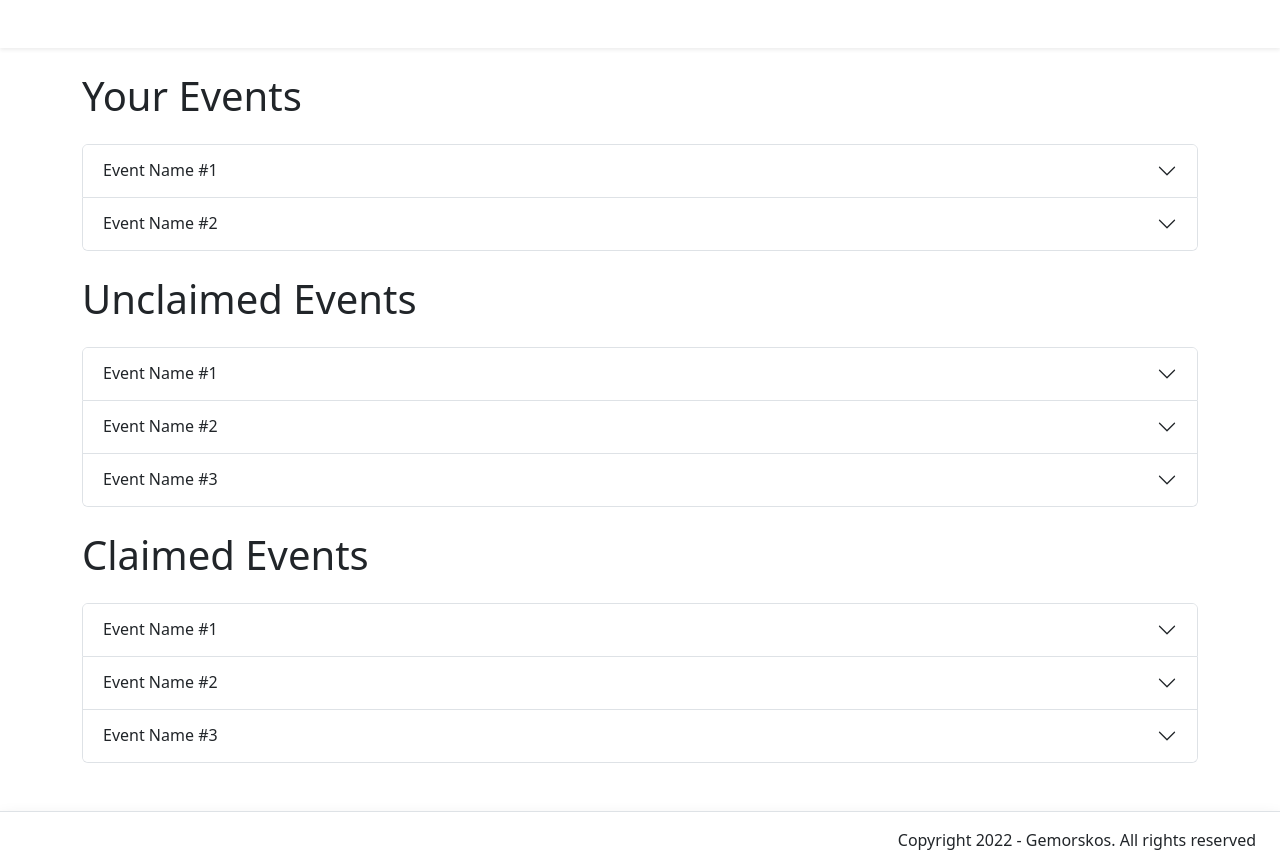
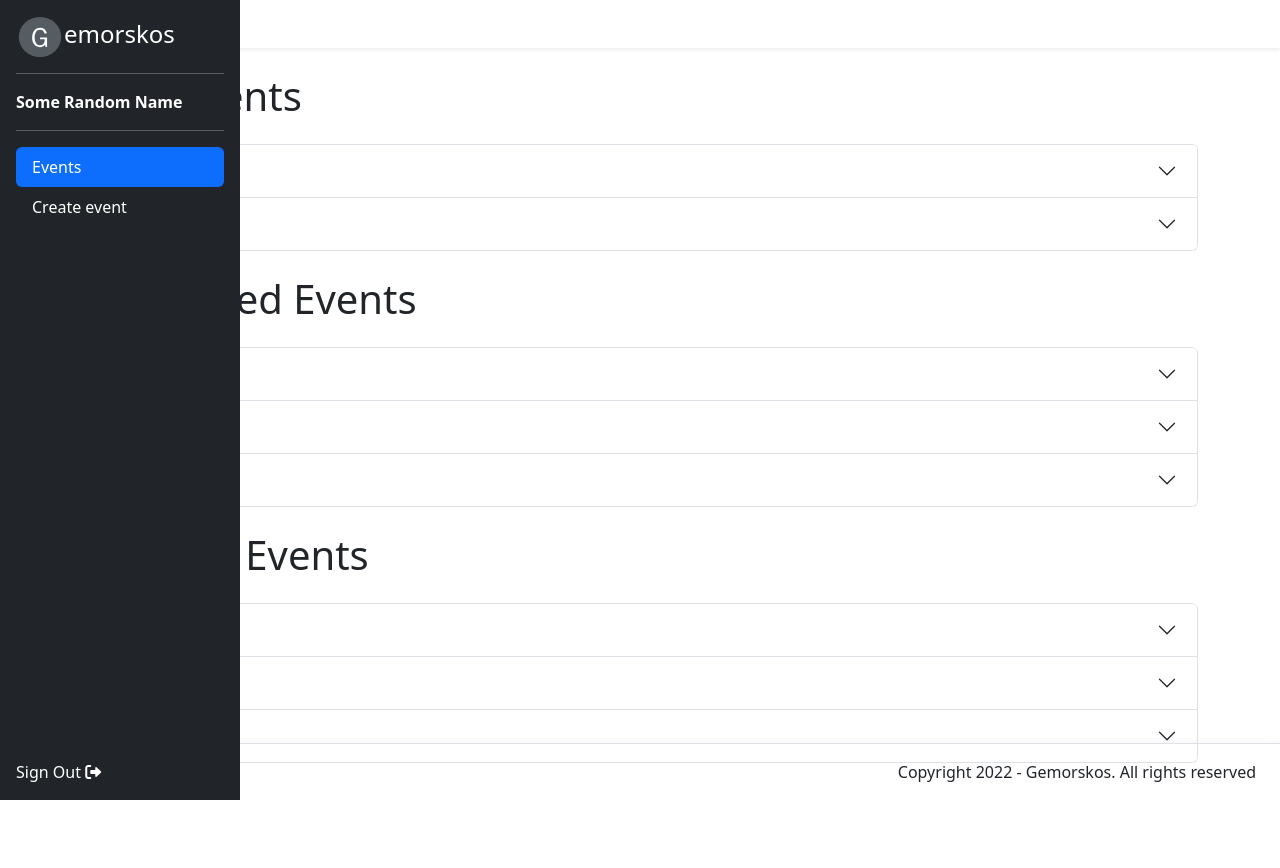
Before and after one commit to lorandhajos/GroupC-term2, a PHP site: page /home.php in a window 1280 px wide. After the commit the page ends 800 px from the top, so only its background shows below. Run offline with PHP 8.4, Linux system fonts and the light colour scheme.

Commit message:
Included navbar in home page

```diff
--- a/src/home.php
+++ b/src/home.php
@@ -2,9 +2,13 @@
 <html lang="en">
 <head>
   <?php include "head.php" ?>
+  <link href="styles/home.css" rel="stylesheet">
   <title>Home Page</title>
 </head>
 <body>
+  <nav class="sidebar">
+    <?php include "navMenu.php" ?>
+  </nav>
   <header class="py-4 shadow-sm">
 
   </header>
@@ -117,7 +121,7 @@
       </div>
     </div>
   </main>
-  <footer class="py-3 mt-5 d-flex justify-content-end shadow border-top">
+  <footer class="py-3 mt-5 d-flex justify-content-end shadow border-top navbar fixed-bottom">
     <p class="mb-0 me-4">Copyright 2022 - Gemorskos. All rights reserved</p>
   </footer>
 </body>
--- a/src/navMenu.php
+++ b/src/navMenu.php
@@ -1,4 +1,4 @@
-<div class="d-flex flex-column flex-shrink-0 p-3 text-bg-dark" style="width: 280px; height: 100vh;"><!-- Delete height vh when done. -->
+<div class="d-flex flex-column flex-shrink-0 p-3 text-bg-dark vh-100">
   <a href="#" class="d-flex align-items-center mb-3 mb-md-0 me-md-auto text-white text-decoration-none">
     <span class="fs-4"><img src="images/bootstrap-logo.svg" alt="G" width="48" height="40">emorskos</span>
   </a>
--- /dev/null
+++ b/src/styles/home.css
@@ -0,0 +1,5 @@
+.sidebar {
+   position: fixed;
+   width: 240px;
+   z-index: 9000;
+ }
```
